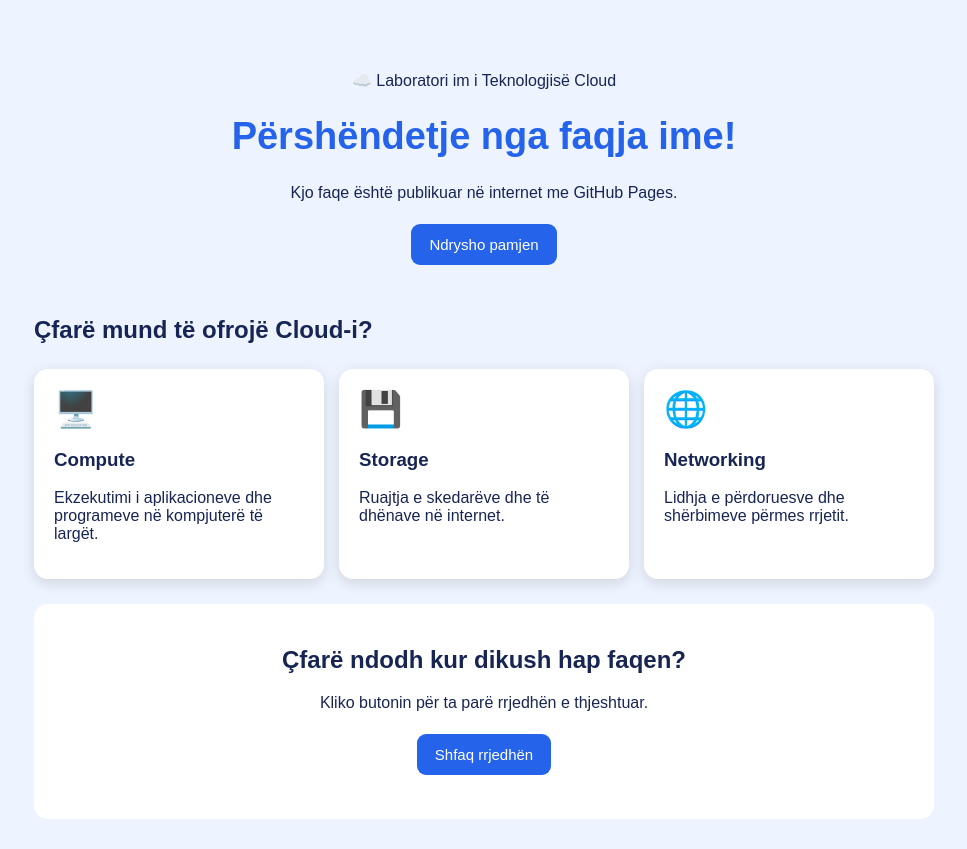
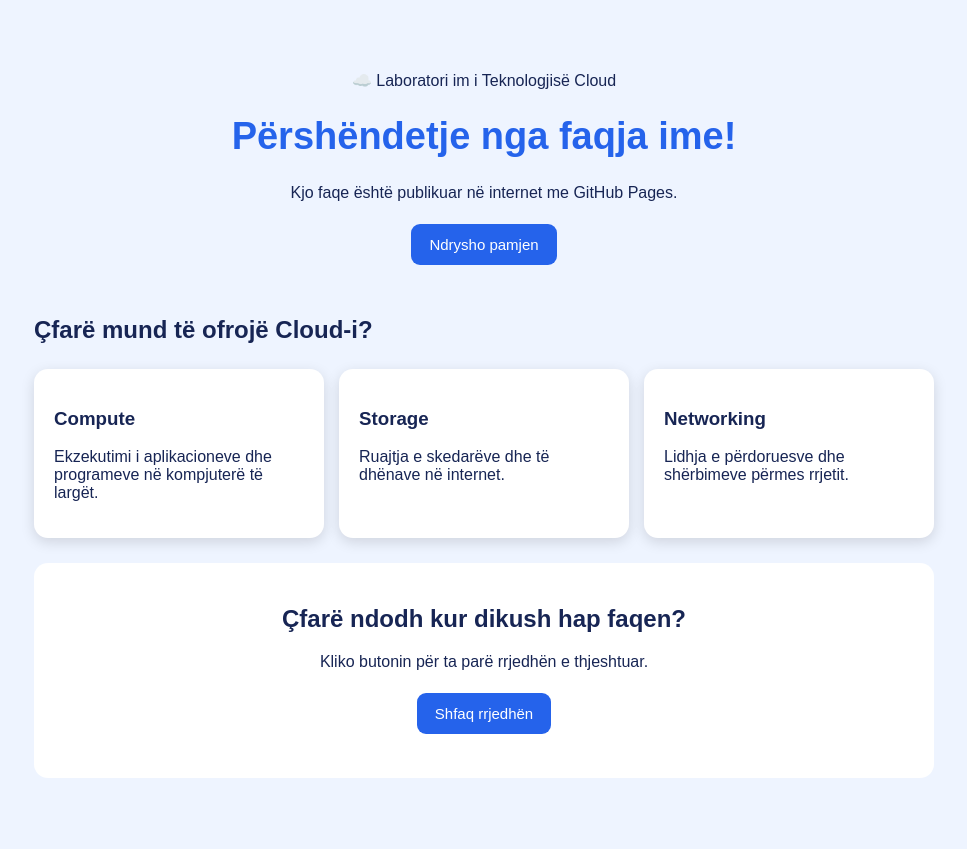
Before and after one commit to Puhiza/cloud-lab-ana, a plain HTML site: page index.html in a window 1280 px wide. Shown: the whole page, without its empty margins (156-1123 px from the left). After the commit the page ends 808 px from the top, so only its background shows below. Drawn offline with Linux system fonts and the light colour scheme.

Commit message:
Update index.html
jgj

```diff
--- a/index.html
+++ b/index.html
@@ -111,20 +111,17 @@
 
     <section class="kartat">
       <article class="karta">
-        <div class="ikona">🖥️</div>
         <h3>Compute</h3>
         <p>Ekzekutimi i aplikacioneve dhe programeve në kompjuterë të largët.</p>
       </article>
 
       <article class="karta">
-        <div class="ikona">💾</div>
         <h3>Storage</h3>
         <p>Ruajtja e skedarëve dhe të dhënave në internet.</p>
       </article>
 
       <article class="karta">
-        <div class="ikona">🌐</div>
-        <h3>Networking</h3>
+         <h3>Networking</h3>
         <p>Lidhja e përdoruesve dhe shërbimeve përmes rrjetit.</p>
       </article>
     </section>
```
